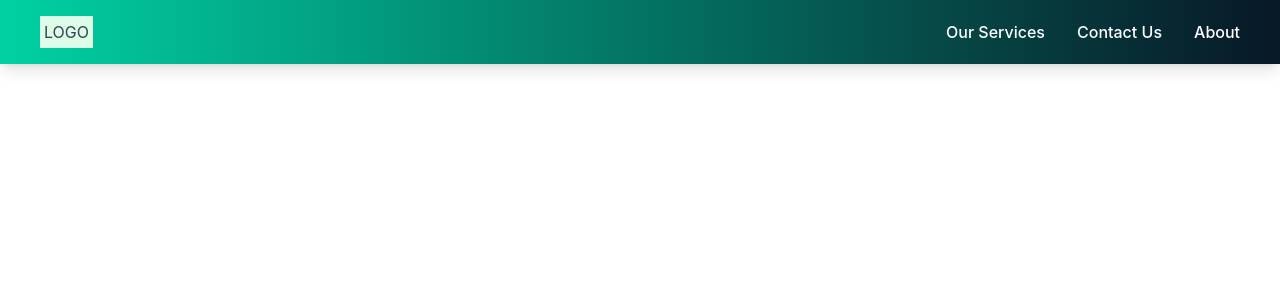
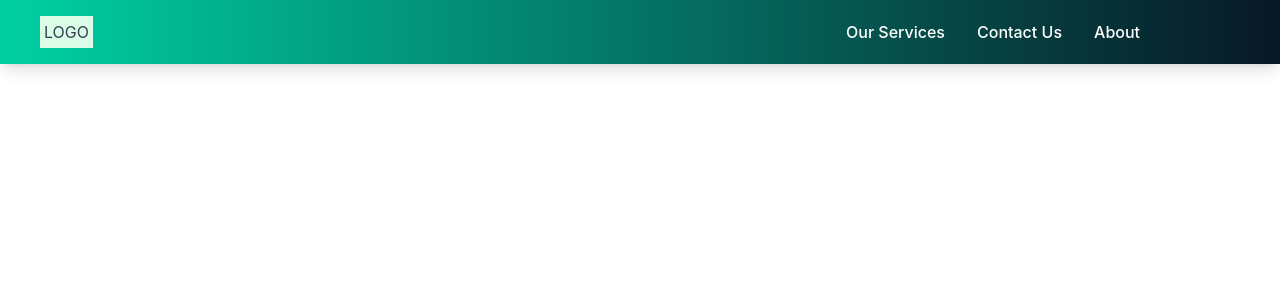
Before and after one commit to clientpulldigitalhq/agency-website, a React (Vite) app: page / in a window 1280 px wide. Shown: the top 300 px of the page. Built offline with nearby package versions, Linux system fonts and the light colour scheme.

Commit message:
feat: add toggle logic The closing and opening of the menu was implemented to make clicking of the hamburger menu to draw forth the navlinks.

```diff
--- a/src/components/Navbar.jsx
+++ b/src/components/Navbar.jsx
@@ -1,11 +1,52 @@
-import { IoMdMenu } from "react-icons/io";
+import { useEffect, useState } from "react";
+import { IoMdClose, IoMdMenu } from "react-icons/io";
+
+import { motion } from "motion/react";
 
 function Navbar() {
+  const [isMenuOpen, setIsMenuOpen] = useState(false);
+  const [isDesktop, setIsDesktop] = useState(false);
+
+  useEffect(() => {
+    const handleResize = function () {
+      setIsDesktop(window.innerWidth > 640);
+    };
+
+    window.addEventListener("resize", handleResize);
+
+    // avoid scrolling when the Menu is open
+    document.body.style.overflow = isMenuOpen ? "hidden" : "";
+
+    return () => {
+      window.removeEventListener("resize", handleResize);
+
+      document.body.style.overflow = "";
+    };
+  }, [isMenuOpen]);
+
   return (
     <header>
       <nav className="flex-center justify-between bg-[linear-gradient(to_right,#00cfa2_1%,#081826_100%)] px-4 py-4 text-white shadow-lg sm:px-10">
         <div className="bg-green-100 p-1 text-gray-700">LOGO</div>
-        <ul className="sm:flex-center fixed top-0 left-0 hidden min-h-screen w-50 bg-gray-900 p-5 font-medium *:mb-3 sm:static sm:min-h-0 sm:w-100 sm:justify-end sm:gap-8 sm:bg-transparent sm:p-0 sm:*:mb-0">
+        <motion.div
+          initial={false}
+          animate={{ x: isDesktop ? 0 : isMenuOpen ? 0 : -100 }}
+          transition={{ duration: "0.3" }}
+          exit={-100}
+          className={`fixed top-0 left-0 z-50 ${isMenuOpen ? "block" : " hidden"} min-h-screen w-70 bg-gray-900 sm:static sm:block sm:min-h-0 sm:w-100 sm:bg-transparent`}
+        >
+          <div className="flex justify-end">
+            <button
+              type="button"
+              className="mt-3 flex cursor-pointer justify-end p-3 sm:hidden"
+              onClick={() => setIsMenuOpen(false)}
+            >
+              <IoMdClose size={30} />
+            </button>
+          </div>
+          <ul
+            className={`sm:flex-center p-5 font-medium *:mb-3 sm:justify-end sm:gap-8 sm:p-0 sm:*:mb-0`}
+          >
             <li>
               <a href="#services">Our Services</a>
             </li>
@@ -16,9 +57,18 @@ function Navbar() {
               <a href="#about">About</a>
             </li>
           </ul>
-        <button type="button" className="cursor-pointer sm:hidden">
+        </motion.div>
+        <button
+          type="button"
+          className="cursor-pointer sm:hidden"
+          onClick={() => setIsMenuOpen(true)}
+        >
           <IoMdMenu size={40} />
         </button>
+        <div
+          className={`fixed inset-0 cursor-pointer bg-black/70 backdrop-blur-lg ${isMenuOpen ? "block" : "hidden"}`}
+          onClick={() => setIsMenuOpen(false)}
+        ></div>
       </nav>
     </header>
   );
```
Lines whose indentation alone changed are shown as unchanged.
